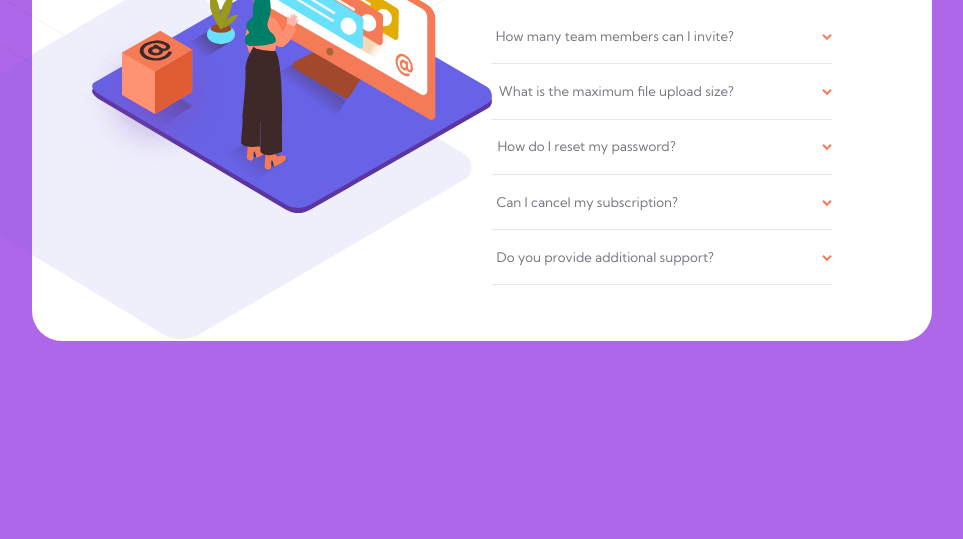
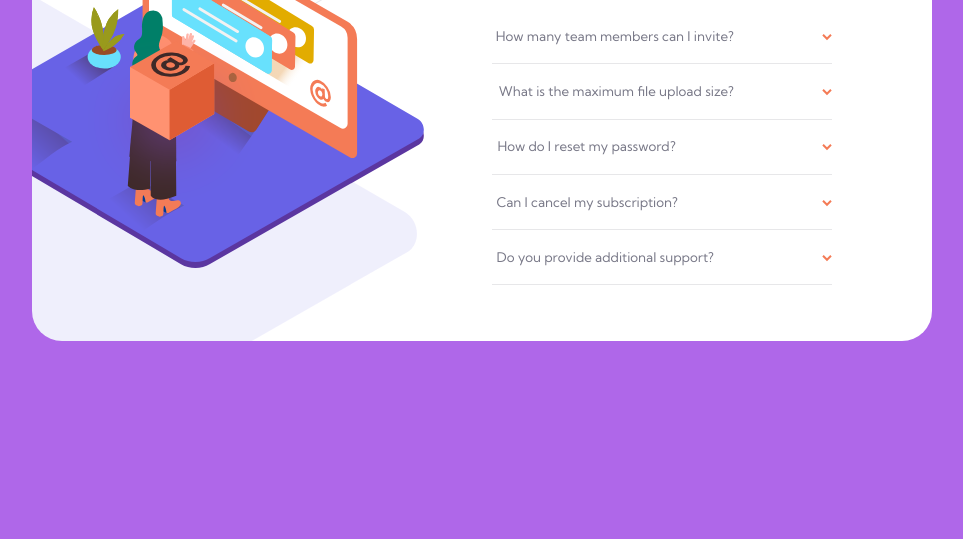
Before and after one commit to feriyalbinyahya/skydu-challenge-javascript, a plain HTML site: page index.html in a window 1280 px wide. Shown: the part 261-800 px from the top of the page, without its empty margins (158-1121 px from the left). Drawn offline with Linux system fonts and the light colour scheme.

Commit message:
benerin background image

```diff
--- a/css/style.css
+++ b/css/style.css
@@ -84,12 +84,16 @@
     .container {
         width: 600px;
         padding: 50px 100px 50px 200px;
-        background-image: url(images/illustration-woman-online-desktop.svg);
-        background-position: -80px 50px;
+        background-image: url(../images/illustration-woman-online-desktop.svg), url(../images/bg-pattern-desktop.svg);
+
+        background-position: -80px 50px, -580px -300px;
+        background-repeat: no-repeat;
     }
 
     .accordion {
         text-align: end;
+        width: 390px;
+        margin-left: 210px;
     }
 
     .panel {
@@ -114,28 +118,12 @@
         margin-right: 65px !important;
     }
 
-    .bg-pattern-desktop {
-        display: block;
-        position: absolute;
-        top: 0px;
-        left: 30px;
-        width: 600px;
-        height: 600px;
-    }
-
-    .illustration-woman-online-desktop {
-        display: block;
-        position: absolute;
-        left: 250px;
-        width: 400px;
-    }
-
     .illustration-box-desktop {
         display: block;
         position: absolute;
-        width: 150px;
+        width: 180px;
         left: 240px;
-        top: 290px;
+        top: 300px;
     }
 
   }
--- a/index.html
+++ b/index.html
@@ -16,9 +16,8 @@
         <img src="images/illustration-woman-online-mobile.svg" alt="" class="illustration-woman-online-mobile">
 
         <!-- for desktop -->
-        <img src="images/bg-pattern-desktop.svg" alt="" class="bg-pattern-desktop">
-        <img src="images/illustration-woman-online-desktop.svg" alt="" class="illustration-woman-online-desktop">
         <img src="images/illustration-box-desktop.svg" alt="" class="illustration-box-desktop">
+
 
 
         <h1 id="faq">
```
